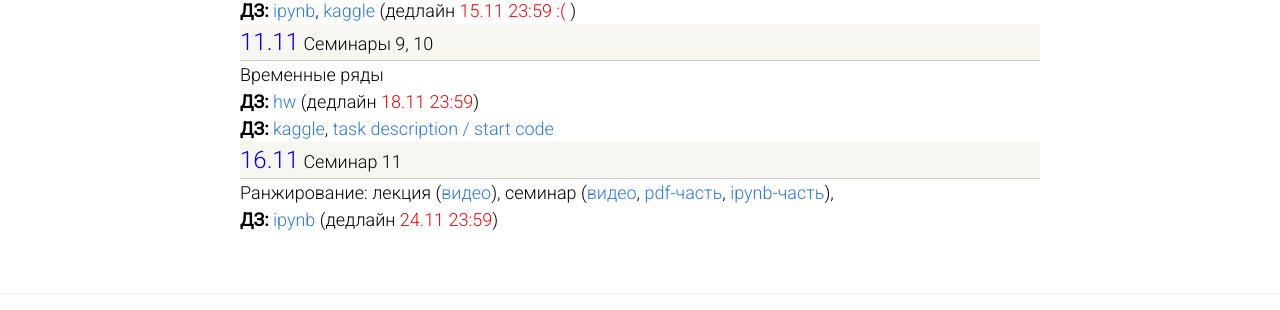
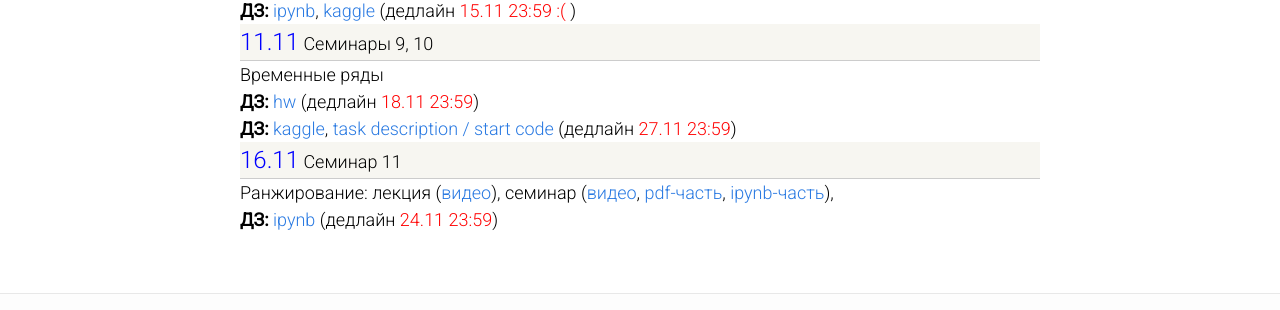
Before and after one commit to ml-mipt/old-ml-mipt.github.io, a Jekyll site: the page built from 399/seminars.md, in a window 1280 px wide. Shown: the part 1344-1654 px from the top of the page. Built offline with Jekyll 4.4.1, drawn with Linux system fonts in a browser that asks for light colours.

Commit message:
Update seminars.md

```diff
--- a/399/seminars.md
+++ b/399/seminars.md
@@ -125,7 +125,7 @@
         (дедлайн <font color="red">18.11 23:59</font>)<br/>
         <b>ДЗ:</b>
         <a href="https://kaggle.com/join/miptmlautumn2016hw3">kaggle</a>,
-        <a href="https://github.com/ml-mipt/ml-mipt-part2/tree/master/2016/contest/03_npforecasting/NPForecasting.ipnb">task description / start code</a>
+        <a href="https://github.com/ml-mipt/ml-mipt-part2/tree/master/2016/contest/03_npforecasting">task description / start code</a> (дедлайн <font color="red">27.11 23:59</font>)
     </div>
 
 
```
